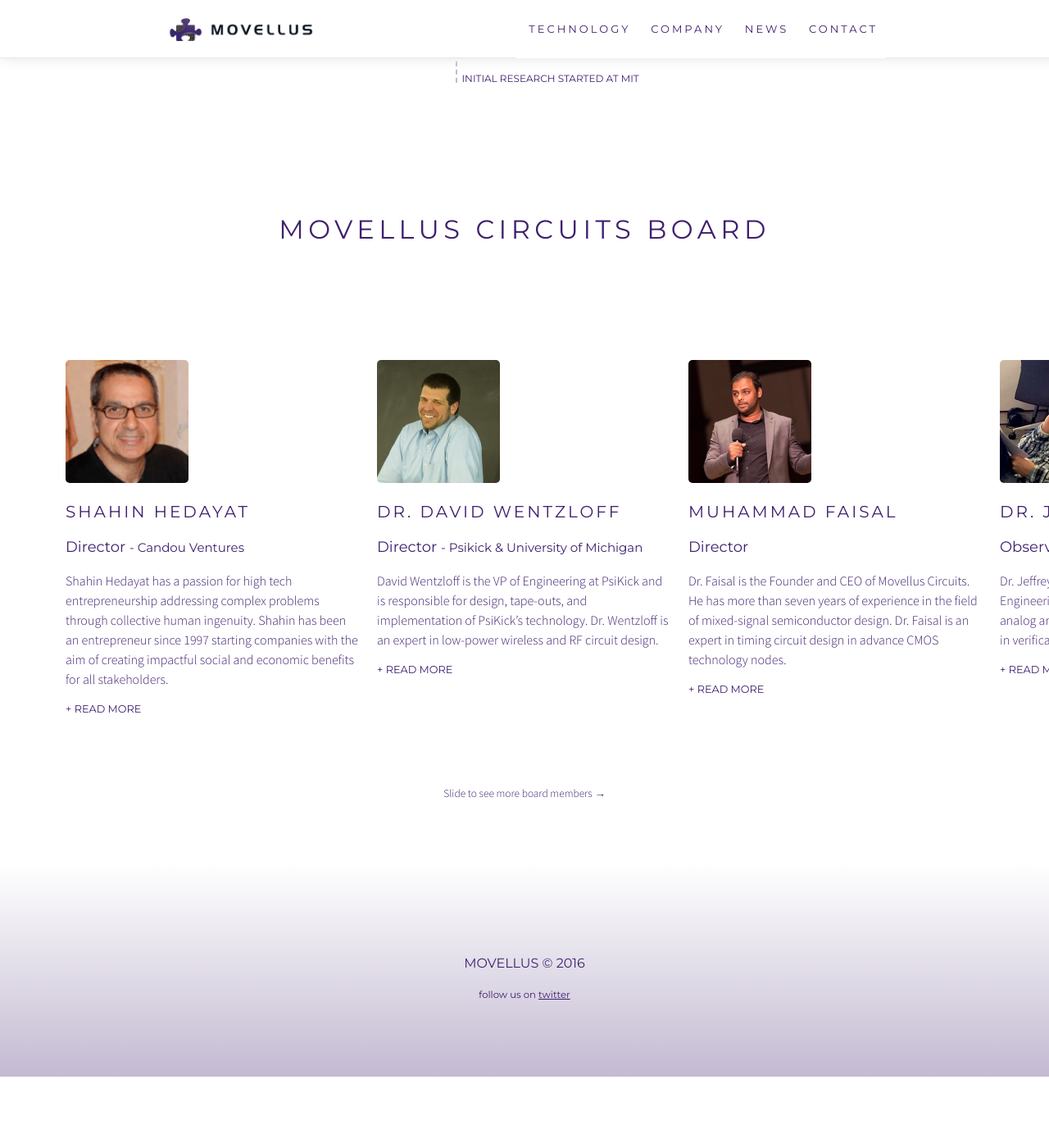
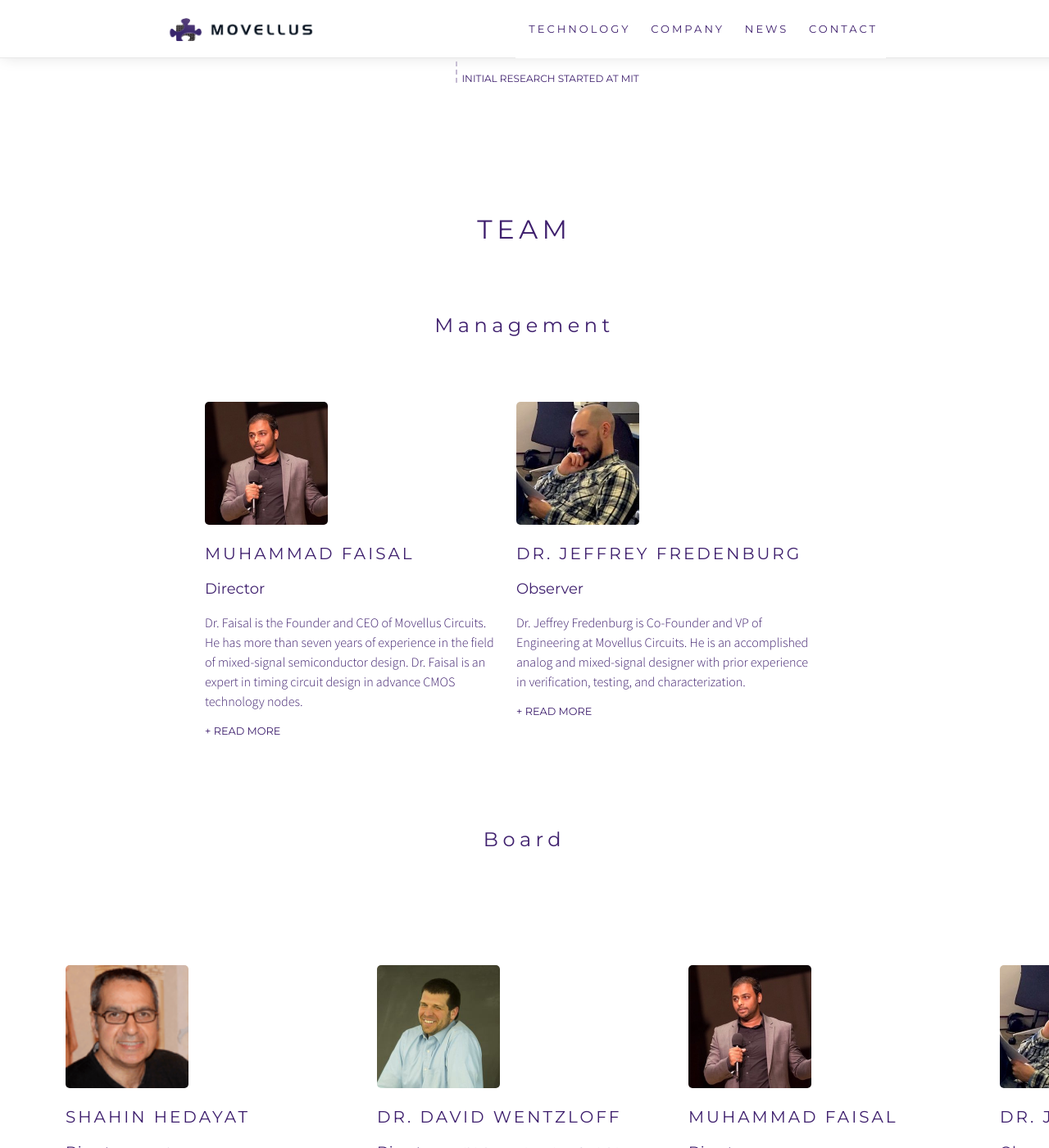
Before and after one commit to zaghmout/movellus, a Jekyll site: the page built from company/index.html, in a window 1280 px wide and 1400 px high, scrolled down 472 px. Shown: the whole window at 82% size. Built offline with Jekyll 4.4.1, drawn with Linux system fonts in a browser that asks for light colours; nearby versions of some CDN libraries; before the commit the page ends 1785 px from its top, so only the background shows below that.

Commit message:
add separated sections for management and board

```diff
--- a/company/index.html
+++ b/company/index.html
@@ -140,8 +140,87 @@
 
 
     <h1 class="heading">
-        MOVELLUS CIRCUITS BOARD
+        TEAM
     </h1>
+
+    <H2 class="heading">
+        Management
+    </H2>
+
+    <div class="scroll-x">
+        <div id="directors" style="width: 820px; margin: 0 auto; display: block;">
+            <!-- MUHAMMAD FAISAL -->
+            <div class="person" itemscope itemtype="http://schema.org/Person">
+                <div class="avatar-holder">
+                    <img src="{{ "/images/muhammad-faisal.jpg" | prepend: site.baseurl }}" alt="">
+                </div>
+                <h2 itemprop="name">
+                    MUHAMMAD FAISAL
+                </h2>
+                <h3 itemprop="jobtitle">
+                    Director
+                </h3>
+                <p itemprop="description">
+                    Dr. Faisal is the Founder and CEO of Movellus Circuits. He has more than seven years of experience in the field of mixed-signal semiconductor design. Dr. Faisal is an expert in timing circuit design in advance CMOS technology nodes.
+
+                    <br>
+                    <span class='invisible'>
+                    -
+                    <br>
+                        He received a B.S. degree in electrical engineering from the University of Waterloo, Canada, and M.S. and Ph.D. degrees in electrical engineering from the University of Michigan, where he developed Movellus’ innovative technology under the supervision of Dr. David Wentzloff. He has authored over ten technical papers in the filed of mixed-signal design, digital signal processing and nuclear particle detection.
+                    </span>
+                </p>
+
+                <a href="#" class="btn-more">
+                    <span class="visible">
+                            &#43; READ MORE
+                    </span>
+                    <span class="invisible">
+                            &#45; READ LESS
+                    </span>
+                </a>
+            </div>
+            <!-- DR. JEFFREY FREDENBURG -->
+            <div class="person" itemscope itemtype="http://schema.org/Person">
+                <div class="avatar-holder">
+                    <img src="{{ "/images/jeff-fredenburg.jpg" | prepend: site.baseurl }}" alt="">
+                </div>
+                <h2 itemprop="name">
+                    DR. JEFFREY FREDENBURG
+                </h2>
+                <h3 itemprop="jobtitle">
+                    Observer
+                </h3>
+                <p itemprop="description">
+                    Dr. Jeffrey Fredenburg is Co-Founder and VP of Engineering at Movellus Circuits. He is an accomplished analog and mixed-signal designer with prior experience in verification, testing, and characterization.
+
+                    <br>
+                    <span class='invisible'>
+                    -
+                    <br>
+                        His past research and authorship has primarily focused on ADCs, but has contributed to the design of RF transceivers, novel oscillator designs, and highly integrated SoCs.
+                        <br>
+                        -
+                        <br>
+                        He earned his undergraduate and graduate degrees from the University of Michigan under excellent guidance of Professor Michael P. Flynn. Although his B.S.E., M.S.E., and Ph.D. are held in Electrical Engineering, Dr. Fredenburg completed extensive addition coursework in Philosophy and Nuclear Engineering while at the University of Michigan. During his graduate studies, Dr. Fredenburg was well known for leading research teams and for serving as faux advisor to many.
+                    </span>
+                </p>
+                <a href="#" class="btn-more">
+                    <span class="visible">
+                            &#43; READ MORE
+                    </span>
+                    <span class="invisible">
+                            &#45; READ LESS
+                    </span>
+                </a>
+            </div>
+        </div>
+    </div>
+
+    <h2 class="heading">
+        Board
+    </h2>
+
 
     <div class="scroll-x">
         <div id="directors">
```
Also changed, not shown: 2 other files.
